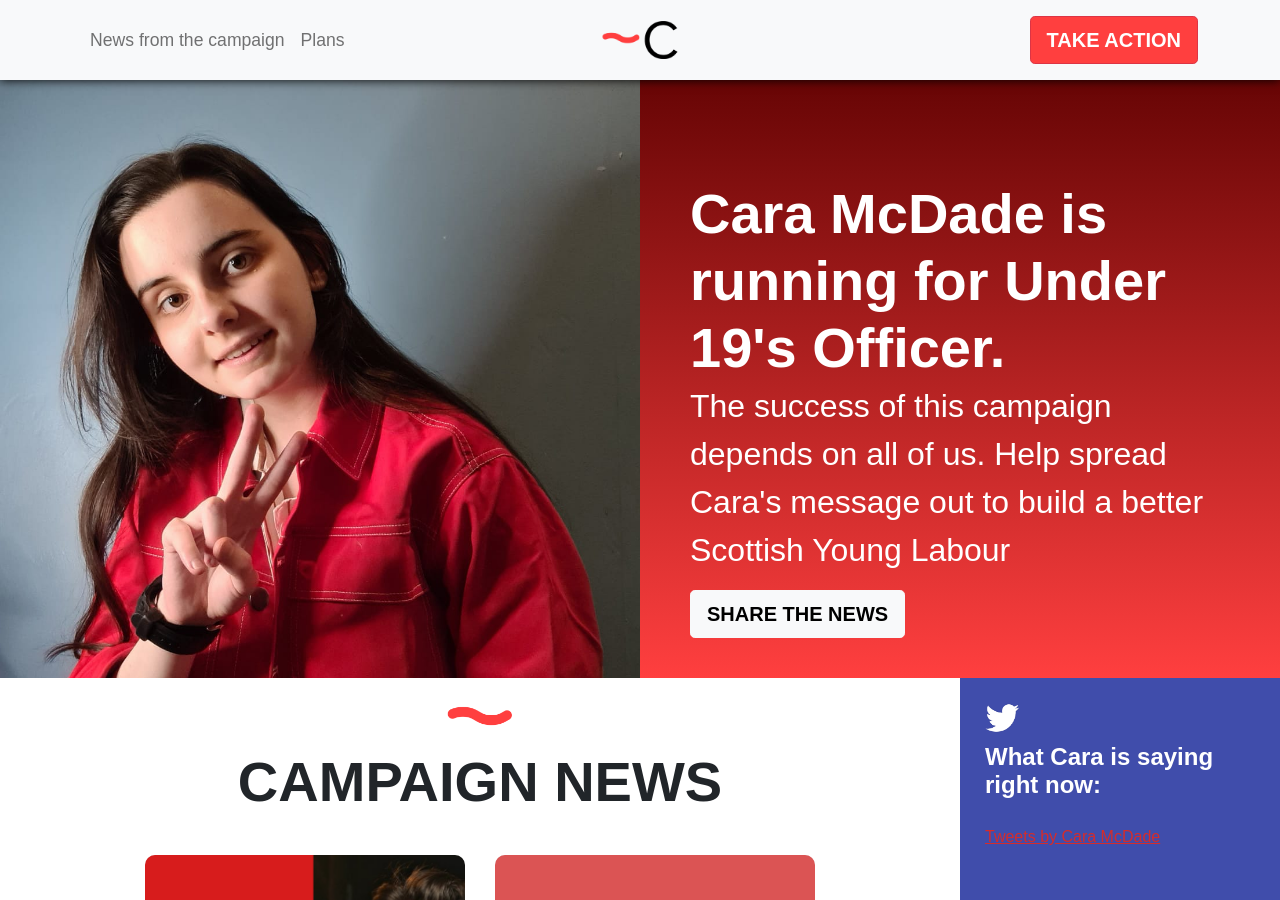
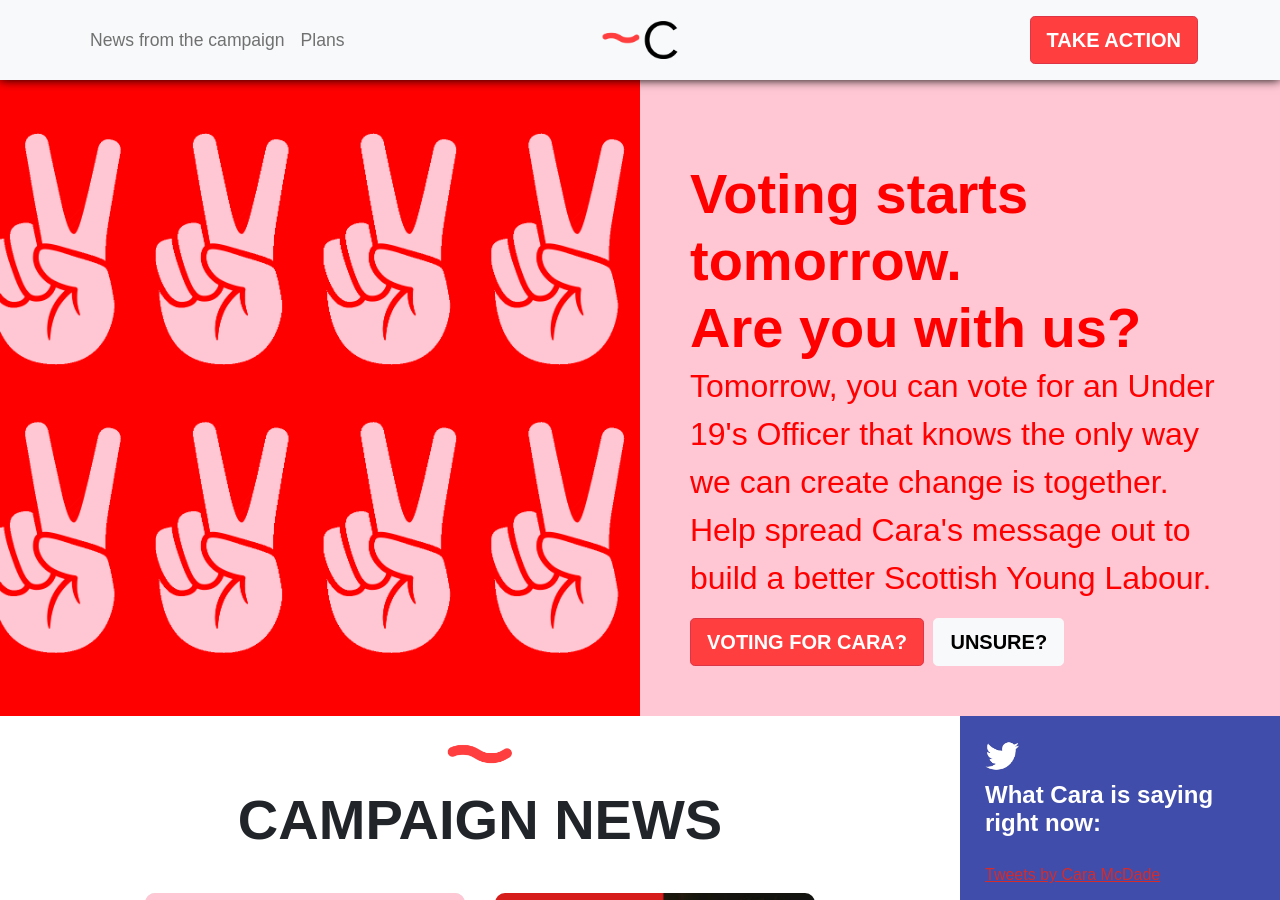
Before and after one commit to ClarkNarvas/CaraMcDade, a Jekyll site: the page built from index.markdown, in a window 1280 px wide and 900 px high. Built offline with Jekyll 4.4.1, drawn with Linux system fonts in a browser that asks for light colours; some web fonts are replaced; comment, search, counter and statistics services are not loaded; some of the changed text lies outside the part shown.

Commit message:
gotv post up

```diff
--- a/_includes/components/key/blogcard.html
+++ b/_includes/components/key/blogcard.html
@@ -57,6 +57,7 @@
         display: none;
     }
 
+
     .blog-card .fill {
         border-radius: 5px !important;
         height: 200px !important;
--- a/_includes/components/promotions/newsletter.html
+++ b/_includes/components/promotions/newsletter.html
@@ -1,6 +1,6 @@
 <div class="newsletter justify-content-center" loading="lazy">
     <div style="text-align: center"><img src="/assets/branding/accent.png" alt=""  loading="lazy" style="height: auto; width: 70px;"></div>
-    <h1 style="text-align: center;margin-bottom: 10px;">Are you supporting Cara at the AGM on the 14th?</h1>
+    <h1 style="text-align: center;margin-bottom: 10px;">Vote Cara tomorrow.</h1>
     <p style="font-size: 120%;margin-bottom: 25px;">Get updates from the campaign and reminders when it's time to vote </p>
 
 <div class="justify-content-center" style="margin-left: auto; margin-right: auto;">
@@ -21,7 +21,7 @@
                 <label for="floatingInput mce-EMAIL">Constituency</label>
             </div>
         </div>
-        <div class="mc-field-group input-group mx-auto" style="text-align: center;margin-top: 25px;color: white;margin-left: auto; margin-right: auto; max-width: 350px;">
+        <div class="mc-field-group input-group mx-auto" style="text-align: center;margin-top: 25px;color: #ff0000;;margin-left: auto; margin-right: auto; max-width: 350px;">
 
             <strong>Are you voting for Cara? </strong>
             <div class="form-check">
@@ -34,7 +34,7 @@
                 <div class="response" id="mce-success-response" style="display:none"></div>
             </div>    <!-- real people should not fill this in and expect good things - do not remove this or risk form bot signups-->
             <div style="position: absolute; left: -5000px;" aria-hidden="true"><input type="text" name="b_bd48ed34fa3398885ed15174c_68dedf34ea" tabindex="-1" value=""></div>
-            <div class="clear"><input type="submit" value="SUPPORT CARA" name="subscribe" id="mc-embedded-subscribe" class="button btn btn-light mt-3"></div>
+            <div class="clear"><input type="submit" value="SUPPORT CARA" name="subscribe" id="mc-embedded-subscribe" class="button btn btn-danger mt-3"></div>
             </div>
         </form>
     </div>
@@ -45,9 +45,10 @@
 </div>
 <style>
     .newsletter {
-        background-image: url('/assets/branding/background-dark.png');
+        /* background-image: url('/assets/branding/background-dark.png'); */
+        background-color: #ffc7d4;
         min-height: 400px;
-        color: white;
+        color: #ff0000;
         padding: 30px;
         text-align: center;
         background-size: 100% 100% ;
--- a/_includes/components/widepageheader.html
+++ b/_includes/components/widepageheader.html
@@ -8,10 +8,12 @@
 
                 <div class="col-lg-6 left-widepage align-items-center">
                     <div class="wide-page-content align-self-center">
-                        <h1 class="left-widepage-text align-self-center">Cara McDade is running for Under 19's Officer.</h1>
-                        <p class="left-widepage-description">The success of this campaign depends on all of us. Help spread Cara's message out to build a better Scottish Young Labour</p>
-                        <a href="https://twitter.com/share?ref_src=twsrc%5Etfw" data-text="I&#39;m supporting Cara McDade. Are you? " data-hashtags="#Cara4YSLUnder19" data-related="caramcdade_" data-dnt="true" data-show-count="false" class="btn btn-light btn-lg">SHARE THE NEWS</a><script async src="https://platform.twitter.com/widgets.js" charset="utf-8"></script>
+                        <h1 class="left-widepage-text align-self-center">Voting starts tomorrow. <br>Are you with us?</h1>
+                        <p class="left-widepage-description">Tomorrow, you can vote for an Under 19's Officer that knows the only way we can create change is together.
 
+                            Help spread Cara's message out to build a better Scottish Young Labour.</p>
+                        <a href="https://twitter.com/share?ref_src=twsrc%5Etfw" data-text="I&#39;m supporting Cara McDade. Are you? " data-hashtags="#Cara4YSLUnder19" data-related="caramcdade_" data-dnt="true" data-show-count="false" style="margin-left: 0px; margin-right: 5px; margin-bottom: 10px;" class="btn btn-danger btn-lg">VOTING FOR CARA?</a><script async src="https://platform.twitter.com/widgets.js" charset="utf-8"></script>
+                        <a href="/plans"style="margin-left: 0px; margin-right: 0px; margin-bottom: 10px;" class="btn btn-light btn-lg">UNSURE?</a>
 
                     </div>
                 </div>
@@ -23,10 +25,10 @@
 </div>
 <style>
     .left-widepage {
-        background-image: linear-gradient(#650404, #ff3f3f);
+        background-image: linear-gradient(#ffc7d4, #ffc7d4);
         min-height: 60vh;
-        color: white;
-        padding-top: 110px;
+        color: #ff0000;
+        padding-top: 90px;
         padding-left: 50px;
         padding-right: 50px;
         padding-bottom: 40px;
@@ -34,7 +36,7 @@
     }
 
     .right-widepage {
-        background-image: url('/assets/branding/cara.jfif');
+        background-image: url('/assets/branding/gotv.png');
         background-size:cover;
         background-position:center;
     }
```
Also changed, not shown: _layouts/post.html (+10 -2 lines), _posts/2021-03-09-declanendorsement copy.markdown (added, +57 -0 lines), assets/branding/gotv.png (added), images/informationvoting/thumbnail.png (added).
